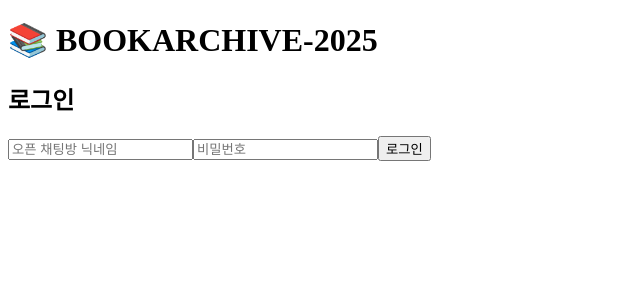
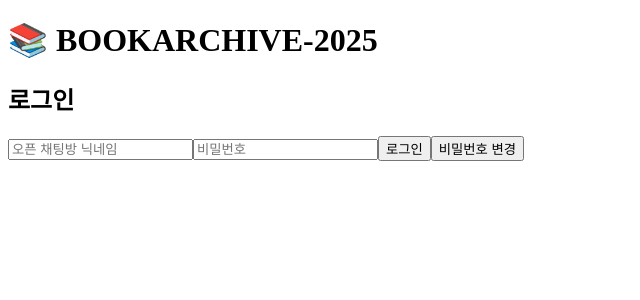
Before and after one commit to Hayeon-Lee/BOOKARCHIVE-2025, a React (Vite) app: page / in a window 1280 px wide. Shown: the top 300 px of the page, without its empty margins (0-640 px from the left). Built offline with nearby package versions, Linux system fonts and the light colour scheme; no server answers.

Commit message:
feat: add ChangePassWord button and page

```diff
--- a/package.json
+++ b/package.json
@@ -13,7 +13,8 @@
     "bcryptjs": "^3.0.2",
     "firebase": "^11.4.0",
     "react": "^19.0.0",
-    "react-dom": "^19.0.0"
+    "react-dom": "^19.0.0",
+    "react-router-dom": "^7.5.1"
   },
   "devDependencies": {
     "@eslint/js": "^9.21.0",
--- a/src/App.tsx
+++ b/src/App.tsx
@@ -1,10 +1,15 @@
 import LoginPage from './pages/LoginPage';
+import ChangePasswordPage from './pages/ChangePasswordPage';
+import { Route, Routes } from 'react-router-dom';
 
 const App = () => {
   return (
     <div>
       <h1>📚 BOOKARCHIVE-2025</h1>
-      <LoginPage />
+      <Routes>
+        <Route path="/" element={<LoginPage/>}></Route>
+        <Route path="/changepassword" element={<ChangePasswordPage/>}></Route>
+      </Routes>
     </div>
   );
 };
--- a/src/components/auth/AuthButton.tsx
+++ b/src/components/auth/AuthButton.tsx
@@ -2,10 +2,11 @@ import React from 'react';
 
 interface AuthButtonProps {
   onClick: (e: React.FormEvent) => void;
+  label: string;
 }
 
-const AuthButton: React.FC<AuthButtonProps> = ({ onClick }) => {
-  return <button onClick={onClick}>로그인</button>;
+const AuthButton: React.FC<AuthButtonProps> = ({ onClick, label }) => {
+  return <button onClick={onClick}>{label}</button>;
 };
 
 export default AuthButton;
--- a/src/components/auth/LoginForm.tsx
+++ b/src/components/auth/LoginForm.tsx
@@ -1,4 +1,6 @@
 import React, { useState } from 'react';
+import {useNavigate} from 'react-router-dom';
+
 import loginUser from '../../services/authService';
 import AuthButton from './AuthButton';
 
@@ -7,6 +9,8 @@ const LoginForm = () => {
   const [password, setPassWord] = useState<string>('');
   const [error, setError] = useState<string>('');
   const [success, setSuccess] = useState<boolean>(false);
+
+  const navigate = useNavigate();
 
   const handleLogin = async (e: React.FormEvent) => {
     e.preventDefault();
@@ -23,6 +27,10 @@ const LoginForm = () => {
     }
   };
 
+  const handleChangePassword = async (e: React.FormEvent) => {
+    navigate("/changepassword");
+  }
+
   return (
     <form onSubmit={handleLogin}>
       <input
@@ -37,7 +45,8 @@ const LoginForm = () => {
         value={password}
         onChange={(e) => setPassWord(e.target.value)}
       />
-      <AuthButton onClick={handleLogin} />
+      <AuthButton onClick={handleLogin} label="로그인" />
+      <AuthButton onClick={handleChangePassword} label="비밀번호 변경" />
       {error && <p style={{ color: 'red' }}>{error}</p>}
       {success && <p style={{ color: 'green' }}>로그인 성공!</p>}
     </form>
--- a/src/main.tsx
+++ b/src/main.tsx
@@ -1,9 +1,12 @@
 import { StrictMode } from 'react';
 import { createRoot } from 'react-dom/client';
 import App from './App.tsx';
+import { BrowserRouter } from 'react-router-dom';
 
 createRoot(document.getElementById('root')!).render(
-  <StrictMode>
-    <App />
-  </StrictMode>,
+  <BrowserRouter>
+    <StrictMode>
+      <App />
+    </StrictMode>
+  </BrowserRouter>
 );
--- /dev/null
+++ b/src/pages/ChangePasswordPage.tsx
@@ -0,0 +1,7 @@
+import React from 'react';
+
+const ChangePasswordPage = () => {
+    return <div>Change Password</div>;
+}
+
+export default ChangePasswordPage;
```
Also changed, not shown: src/components/auth/SignupForm.tsx (deleted), 1 other file (tests, documents, lock files or other folders).
